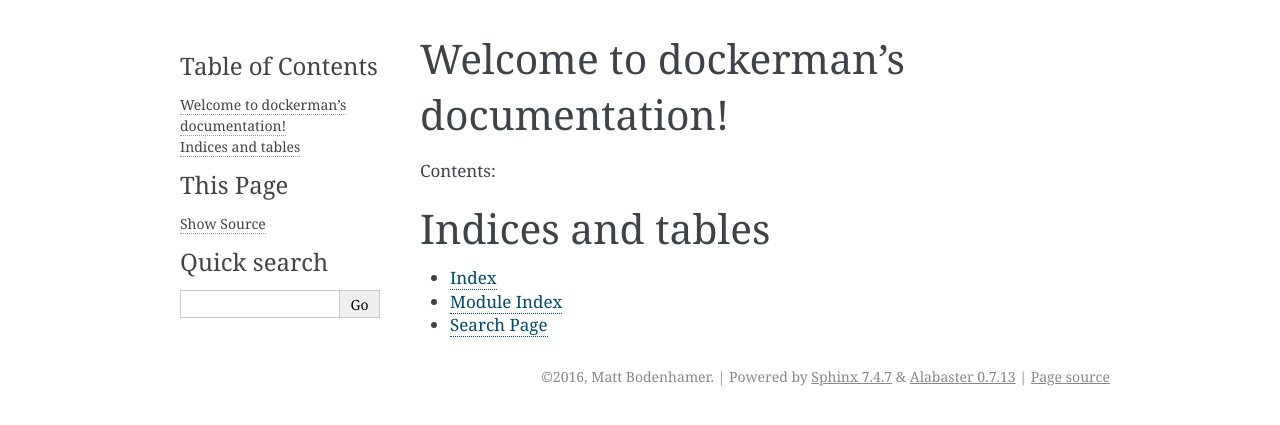
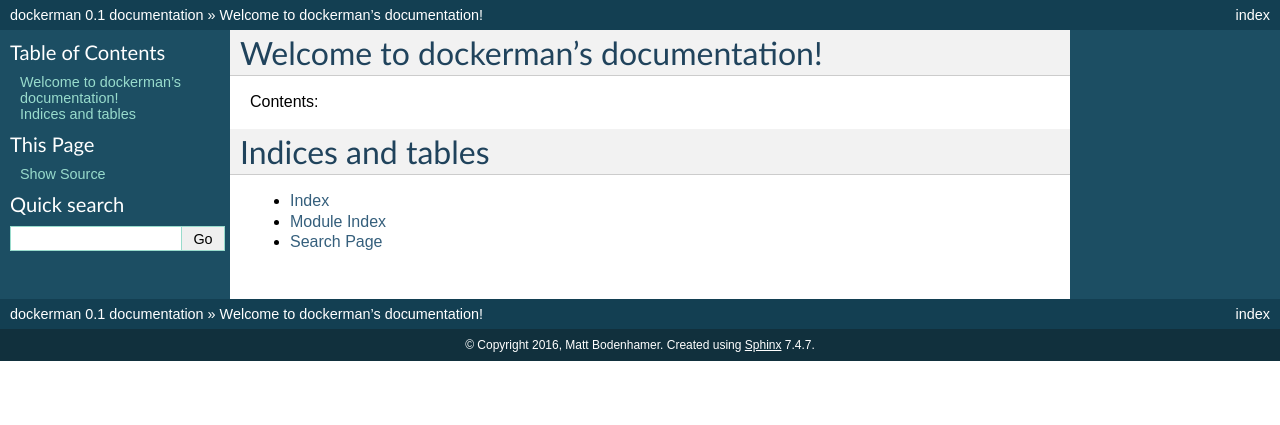
Before and after one commit to mbodenhamer/dockerman, a Sphinx documentation site: the page built from docs/index.rst, in a window 1280 px wide. Shown: the top 425 px of the page. Built offline with Sphinx 7.4.7, drawn with Linux system fonts in a browser that asks for light colours; some of the changed lines change nothing that is shown.

Commit message:
Setting up docs/conf.py

```diff
--- a/docs/conf.py
+++ b/docs/conf.py
@@ -16,10 +16,16 @@
 import os
 import shlex
 
+DIR = os.path.dirname(os.path.abspath(__file__))
+
+def read(fpath):
+    with open(fpath, 'rt') as f:
+        return f.read().strip()
+
 # If extensions (or modules to document with autodoc) are in another directory,
 # add these directories to sys.path here. If the directory is relative to the
 # documentation root, use os.path.abspath to make it absolute, like shown here.
-#sys.path.insert(0, os.path.abspath('.'))
+sys.path.insert(0, os.path.abspath('..'))
 
 # -- General configuration ------------------------------------------------
 
@@ -29,7 +35,9 @@
 # Add any Sphinx extension module names here, as strings. They can be
 # extensions coming with Sphinx (named 'sphinx.ext.*') or your custom
 # ones.
-extensions = []
+extensions = [
+    'sphinx.ext.autodoc',
+]
 
 # Add any paths that contain templates here, relative to this directory.
 templates_path = ['_templates']
@@ -54,10 +62,10 @@
 # |version| and |release|, also used in various other places throughout the
 # built documents.
 #
+# The full version, including alpha/beta/rc tags.
+release = read(os.path.join(DIR, '../version.txt'))
 # The short X.Y version.
-version = '0.1'
-# The full version, including alpha/beta/rc tags.
-release = '0.1'
+version = release
 
 # The language for content autogenerated by Sphinx. Refer to documentation
 # for a list of supported languages.
@@ -108,7 +116,7 @@
 
 # The theme to use for HTML and HTML Help pages.  See the documentation for
 # a list of builtin themes.
-html_theme = 'alabaster'
+html_theme = 'default'
 
 # Theme options are theme-specific and customize the look and feel of a theme
 # further.  For a list of options available for each theme, see the
```
